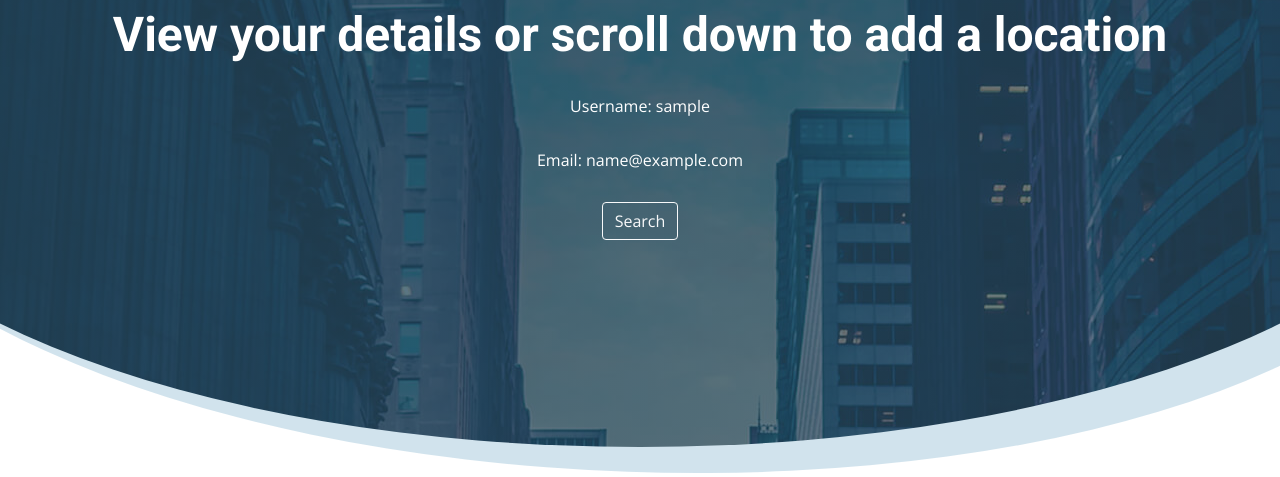
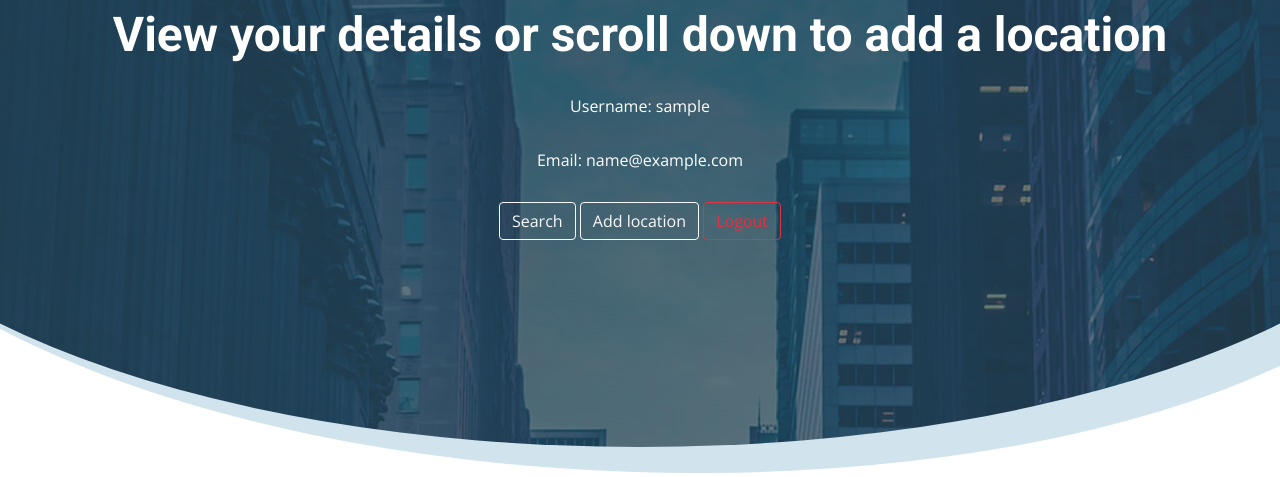
Before and after one commit to Parry-Parry/CityScannerWAD2, a Django app: page /scanner/profile/ in a window 1280 px wide. Shown: the part 237-714 px from the top of the page. Run offline with Django 3.2, Linux system fonts and the light colour scheme; the visitor is signed in with stand-in values (Sample User, id 1); some libraries are stand-ins or nearby versions.

Commit message:
Sorting search formatting

```diff
--- a/scanner/views.py
+++ b/scanner/views.py
@@ -9,18 +9,20 @@ from django.template.defaultfilters import slugify
 
 # Create your views here.
 def homepage(request):
-    if request.method=='POST':
+    if request.method == 'POST':
         search = request.POST.get('culturebox')
         slug_search = slugify(search)
         return redirect(reverse('scanner:choose_type', args=[slug_search]))
 
     return render(request, 'scanner/homepage.html')
+
+
 def search(request):
-    return render(request, 'scanner/search.html')
+    return render(request, 'scanner/searchseperate.html')
 
 
 def locationchoice(request):
-    if request.method=='POST':
+    if request.method == 'POST':
         search = request.POST.get('culture_search')
         slug_search = slugify(search)
         return redirect(reverse('scanner:choose_type', args=[slug_search]))
--- a/templates/scanner/login.html
+++ b/templates/scanner/login.html
@@ -3,6 +3,9 @@
 {% load static %}
 {% block title_block %}
 LogIn
+{% endblock %}
+{% block extracss %}
+#form-group{text-align:left;}
 {% endblock %}
 {% block body_block %}
 <div class="carousel-item active">
--- a/templates/scanner/show_profile.html
+++ b/templates/scanner/show_profile.html
@@ -15,9 +15,12 @@
                 <h2 class="animated fadeInDown">View your details or scroll down to add a location</h2>
                 <p class="animated fadeInUp">Username: {{ user }}</p>
                  <p class="animated fadeInUp">Email: {{ user.email }}</p>
-          <a href="#main"><button type="button" class="btn btn-outline-light">Search</button></a>
-
-        </div>
+          <div class="align-items-baseline">
+          <a href="{% url 'scanner:search' %}"><button type="button" class="btn btn-outline-light">Search</button></a>
+          <a href="#main"><button type="button" class="btn btn-outline-light">Add location</button></a>
+          <a href="{% url 'scanner:logout' %}"><button type="button" class="btn btn-outline-danger">Logout</button></a>
+          </div>
+          </div>
           </div>
 {% endblock %}
 {% block selection_block %}
```
Also changed, not shown: templates/scanner/searchseperate.html (added, +24 -0 lines).
